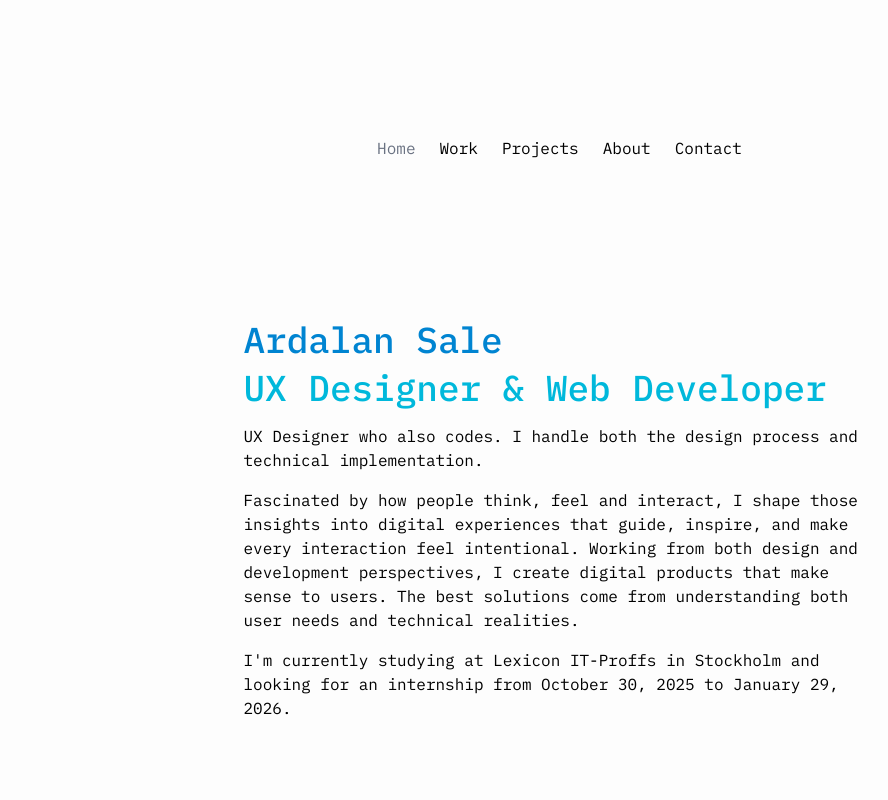
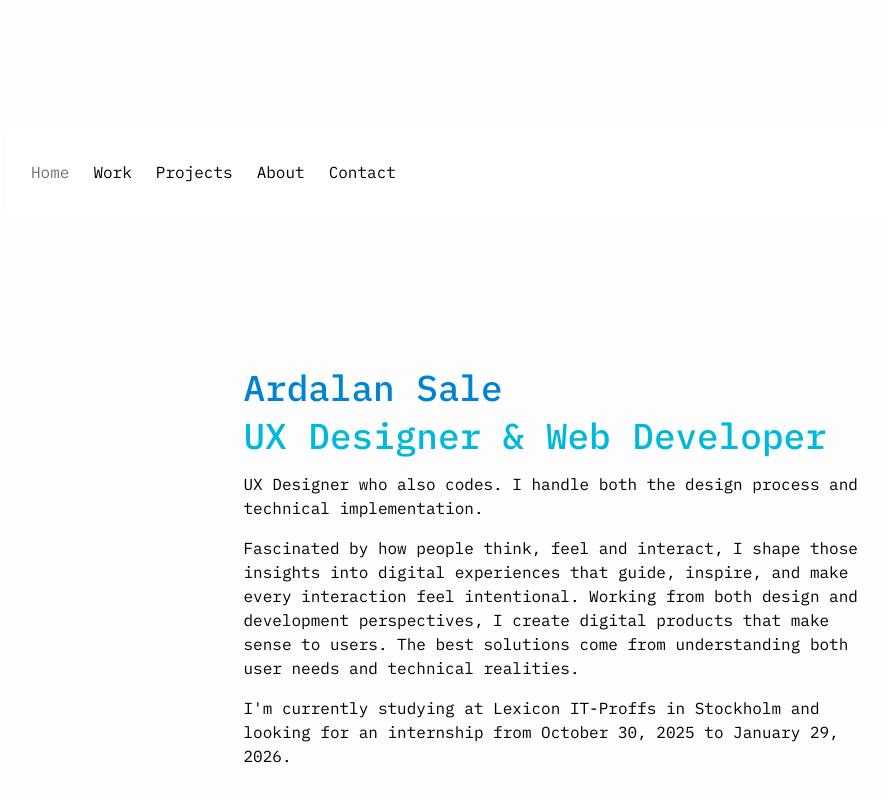
Before and after one commit to ardalansale/portfolio-ardalansale, a Next.js app: page / in a window 1280 px wide. Shown: the top 800 px of the page, without its empty margins (73-961 px from the left). Built offline with nearby package versions, Linux system fonts and the light colour scheme.

Commit message:
En ovarlay lägger sig under hamburgarmenyn när den är öppen och innehållet under flyttar inte på sig.

```diff
--- a/components/MainNavbar.tsx
+++ b/components/MainNavbar.tsx
@@ -47,12 +47,19 @@ export default function MainNavbar() {
                 )}
             </button>
 
+            {/* Ovarlay som täcker allt under hamburgarmenyns lista */}
+            {menuOpen && (
+                <div className='fixed inset-0 bg-black/40 z-30 lg:hidden'
+                onClick={() => setMenuOpen(false)}
+                />
+            )}
+
             {/* Länkar */}
             <ul
-                className={`flex-col gap-6 bg-white mt-4 p-6 rounded shadow-md z-40
-                    ${
-                    menuOpen ? 'flex' : 'hidden'
-                } lg:flex lg:flex-row lg:mt-0 mt-4 p-6 rounded shadow-md z-40 lg:bg-transparent lg:p-0 lg:shadow-none`}
+                className={`${
+                    menuOpen ? 'flex' : 'hidden'}
+                } absolute top-full left-0 w-full flex-col gap-6 bg-white p-6 rounded shadow-md z-40
+                lg:static lg:flex lg:flex-row lg:mt-0 lg:shadow-none`}
             >
 
                 {links.map((link) => (
```
